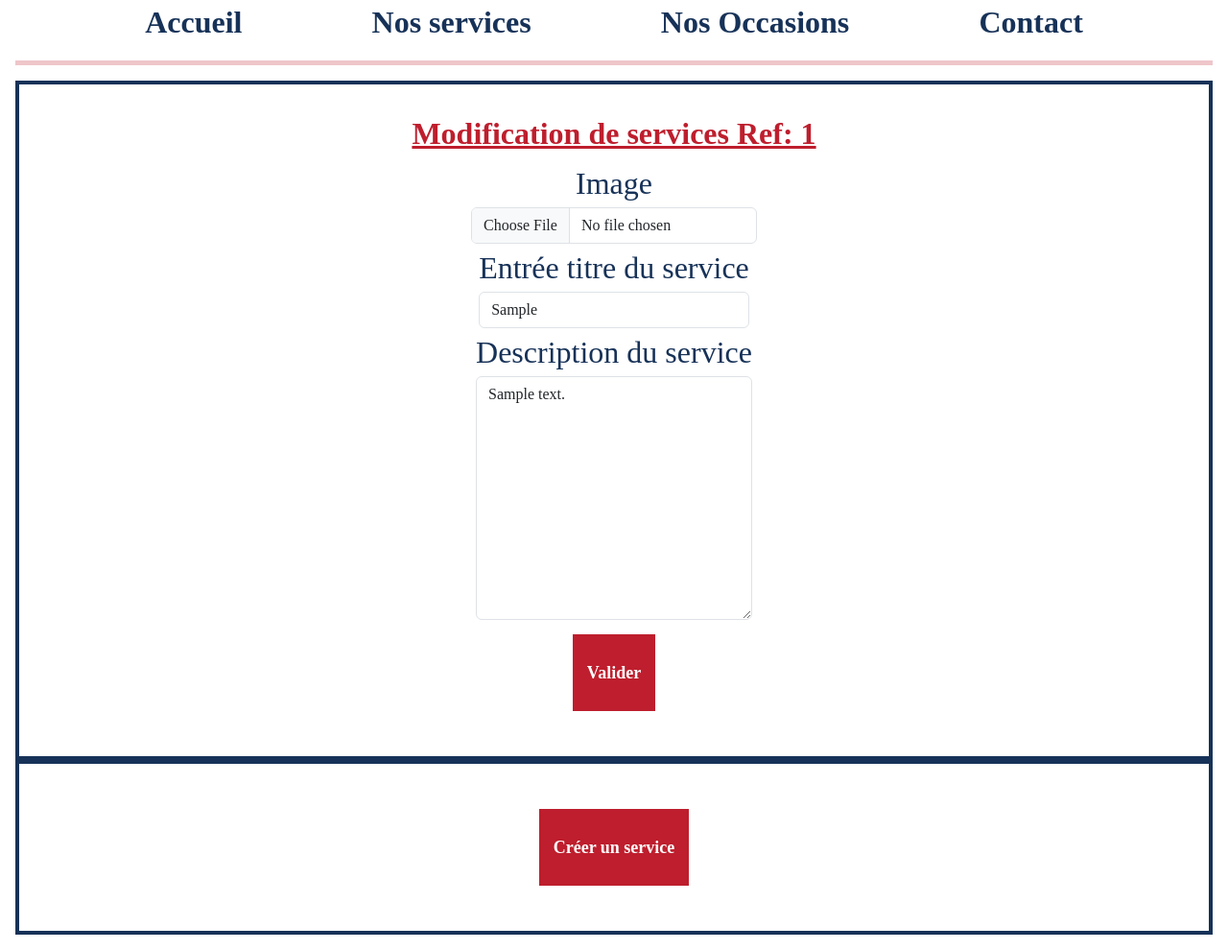
After one commit to Ccel85/Garage_Parrot, a PHP site: page /editServicePage.php in a window 1280 px wide. The commit adds this page. Shown: the part 592-1582 px from the top of the page at 96% size. Run offline with PHP 8.4, Linux system fonts and the light colour scheme; data comes from the database, SQL or seed files in the repository; tables that the repository leaves empty hold one stand-in row (values such as "Sample post").

Commit message:
modification service

```diff
--- a/Session/adminServices.php
+++ b/Session/adminServices.php
@@ -2,10 +2,10 @@
 include('variable.php');
 include('../config/configsql.php');
 include('../html/header.php');
-?>
 
-        <form action="newService.php" method="POST">
-            <h2>Gestion page services</h2>
+//creation de service
+?>        <form action="newService.php" method="POST">
+            <h2>création de services</h2>
                 <div class="formulaire">
                 <div enctype="multipart/form-data" class="form-group">
                     <label for="service_file" >Images</label>
--- /dev/null
+++ b/Session/editServicePage.php
@@ -0,0 +1,36 @@
+<?php
+include('../Session/variable.php');
+include('../config/configsql.php');
+include('../html/header.php');
+
+$services = getservice($pdo);
+
+  foreach ($services as $service){?>
+        <form action="editservice.php" method="POST">
+            <h2 name="">Modification de services Ref: <?php echo $service['id'] ?></h2>
+            <input type="hidden" value="<?= $service['id']; ?>" name='id'/>
+            <div class="formulaire">
+                <div enctype="multipart/form-data" class="form-group">
+                    <label for="image" >Image</label>
+                    <input class="form-control" type="file" name="image" id="exampleFormControlInput1" >
+                </div>
+                <div class="form-group">
+                    <label for="title" >Entrée titre du service</label>
+                    <input class="form-control" type="text" name="title" value=<?php echo ($service['title']);?>>
+                </div>
+                <div class="form-group">
+                    <label for="description">Description du service</label>
+                    <textarea rows="10" class="form-control" type="text" name="description" id="exampleFormControlInput1"><?php echo htmlentities($service['description']);?></textarea>
+                </div>
+                <div class="form-group">
+                <button type="submit" name="modifierService">Valider</button>
+                </div>
+            </div>
+        </form>
+        <?php } ?>
+        <form action="./adminServices.php" style="display:flex; justify-content:center">
+            <button  type="" name="creerService">Créer un service</button>
+        </form>
+        <script src="https://cdn.jsdelivr.net/npm/bootstrap@5.2.3/dist/js/bootstrap.bundle.min.js"></script>
+    </body>
+</html>
--- a/Session/newService.php
+++ b/Session/newService.php
@@ -15,3 +15,4 @@ include('variable.php');?>
 
                 echo 'La page service a été mise à jour';
 ?>
+<button type="submit" action="admin.php">Retour au menu administrateur</button>
--- a/Session/newVehicule.php
+++ b/Session/newVehicule.php
@@ -14,8 +14,6 @@ include('variable.php');?>
 //vérification que les données saisie n'existe pas à faire
 
                 $sqlcar= " INSERT INTO  vehicule (modele,carburant,km,année,description,prix,image) VALUES ('$carModel','$carGasoil','$carKilometers','$carYear','$carDescription','$carPrice','$carFile')";
-
                 $pdo-> exec ($sqlcar);
-
                 echo 'La fiche véhicule '.$carModel.' a bien ete créé';
 ?>
--- a/Session/variable.php
+++ b/Session/variable.php
@@ -7,7 +7,12 @@ include ('../config/configsql.php');
     $usersStatement->execute();
     $users = $usersStatement->fetchall();
 
-    //fonction recuperer donnee vehicule par id
+//Récuperation données table service
+    //$getsStatement = $pdo->prepare('SELECT * FROM utilisateur');
+    //$usersStatement->execute();
+    //$users = $usersStatement->fetchall();
+
+    //fonction recuperer donnee vehicule par id pas utilise
     function getCarbyId(PDO $pdo, $carId){
 
         $getcar = $pdo->prepare("SELECT * FROM vehicule ORDER BY id = :id");
@@ -36,17 +41,12 @@ include ('../config/configsql.php');
             return $image['image'];
         }
     }
-    //fonction recuperer donnee service
-    function getservice(PDO $pdo, int $limit = null) {
-        $sql = 'SELECT * FROM service ORDER BY id DESC';
-        if ($limit) {
-            $sql .= ' LIMIT :limit';
-        }
+    //fonction recuperer donnée service
+    function getservice(PDO $pdo) {
+        $sql = "SELECT * FROM service ORDER BY id = :id ";
         $query = $pdo->prepare($sql);
-        if ($limit) {
-            $query->bindParam(':limit', $limit, PDO::PARAM_INT);
-        }
-        $query->execute();
+            $query->bindParam(':id', $service_id, PDO::PARAM_INT);
+            $query->execute();
         return $query->fetchAll();
     }
     //$carCreate = $mysql->prepare('SELECT * FROM vehicule');
--- a/config/configsql.php
+++ b/config/configsql.php
@@ -15,5 +15,4 @@
 	// En cas d'erreur, on affiche un message et on arrête tout
         die('Erreur : '.$e->getMessage());
 }
-
 ?>
```
Also changed, not shown: Session/admin.php (+3 -5 lines), Session/editservice.php (added, +35 -0 lines).
